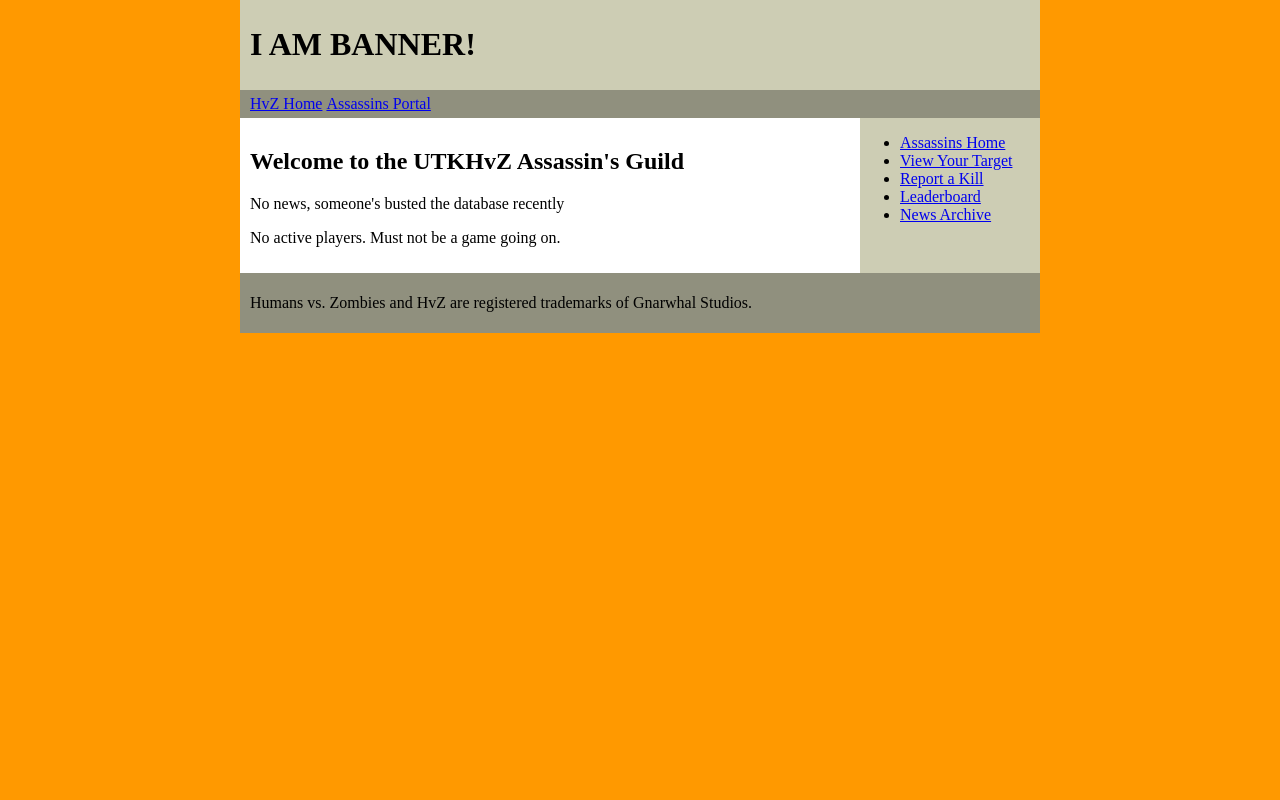
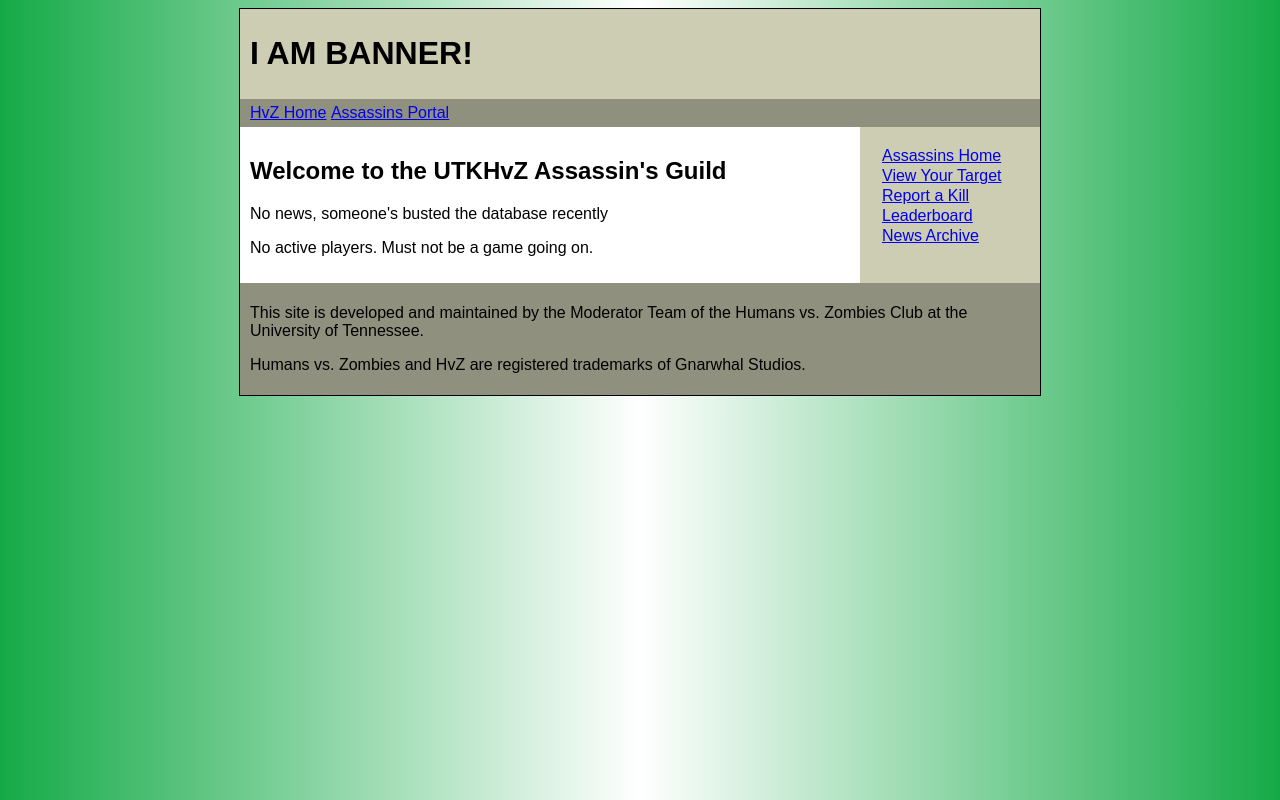
Before and after one commit to Elemnir/ezio, a Django app: page /assassins/ in a window 1280 px wide. Run offline with Django 3.2, Linux system fonts and the light colour scheme; data that the repository does not hold is empty.

Commit message:
Modified page background as well as other styling changes

```diff
--- a/static/css/style.css
+++ b/static/css/style.css
@@ -1,9 +1,16 @@
-body,
 html {
     margin:0;
     padding:0;
     color:#000;
-    background:#ff9900;
+    background-image:linear-gradient(left, #15aa48 0%, white 50%, #15aa48 100%);
+    background-image:-moz-linear-gradient(left, #15aa48 0%, white 50%, #15aa48 100%);
+    background-image:-webkit-linear-gradient(left, #15aa48 0%, white 50%, #15aa48 100%);
+    background-image:-o-linear-gradient(left, #15aa48 0%, white 50%, #15aa48 100%);
+    background-color:#15aa48;
+}
+
+body {
+    font-family:Arial,Helvettica,sans-serif;
 }
 
 #wrap {
@@ -11,6 +18,9 @@ html {
     padding:0;
     margin:0 auto;
     background:#cdcdb4;
+    border-style:solid;
+    border-width:1.5px;
+    border-color:black
 }
 
 #header {
@@ -47,6 +57,15 @@ html {
     width:180px;
     margin:0;
 }
+#sidebar ul {
+    margin:20px;
+    padding:0;
+    list-style:none;
+}
+#sidebar li {
+    margin:2px;
+    padding:0;
+}
 
 #footer {
     background:#90907e;
--- a/templates/base.html
+++ b/templates/base.html
@@ -1,5 +1,7 @@
+<!DOCTYPE html>
 <html lang="en">
     <head>
+        <meta charset="utf-8">
         <title>{% block title %}UTK HvZ Club{% endblock %}</title>
         <link rel="stylesheet" type="text/css" href="/static/css/style.css">
         <style type="text/css">
@@ -37,10 +39,11 @@
 
             <div id="footer">
                 {% block footer %}
-                <p>
-                Humans vs. Zombies and HvZ are registered trademarks of
-                Gnarwhal Studios.
-                </p>
+                <p>This site is developed and maintained by the Moderator
+                Team of the Humans vs. Zombies Club at the University of
+                Tennessee. </p>
+                <p>Humans vs. Zombies and HvZ are registered trademarks of
+                Gnarwhal Studios.</p>
                 {% endblock %}
             </div>
         </div>
```
Lines whose indentation alone changed are shown as unchanged.
